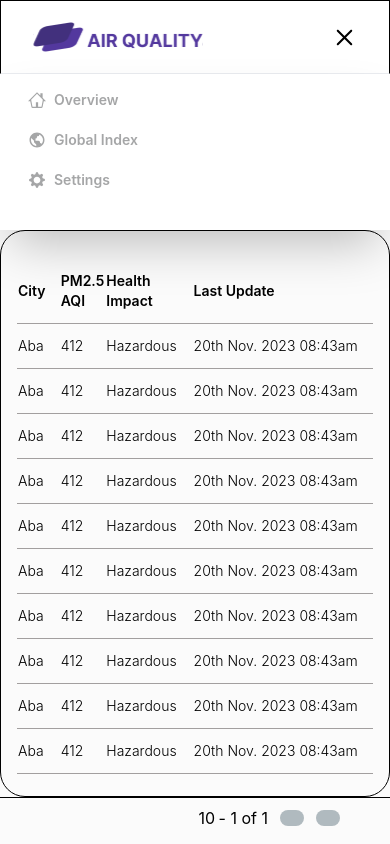
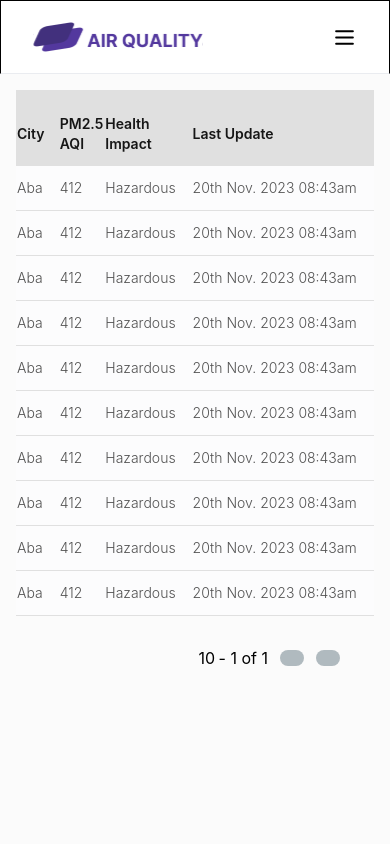
Before and after one commit to Shurrd/stutern-hackaton-air-quality, a React (Create React App) app: page /global-index in a window 390 px wide. Built offline with nearby package versions, Linux system fonts and the light colour scheme; the HTML template or start-up script is replaced by a standard one.

Commit message:
formatted table

```diff
--- a/src/components/Navbar.jsx
+++ b/src/components/Navbar.jsx
@@ -8,7 +8,7 @@ import { CgClose } from 'react-icons/cg';
 import navLinks from '../utils/navLinks';
 
 const Navbar = () => {
-  const [menu, setMenu] = useState(true);
+  const [menu, setMenu] = useState(false);
 
   const handleMenu = () => {
     setMenu((prev) => !prev);
--- a/src/components/Table/Table.jsx
+++ b/src/components/Table/Table.jsx
@@ -4,24 +4,13 @@ import React from 'react';
 
 const Table = ({ header, column, loader, url, label }) => {
   return (
-    <div className='rounded-[25px] border border-[rgba(141, 137, 137, 0.50] p-4 lg:p-8 shadow-table'>
-      {/* HEADING */}
-      {label && (
-        <div className='pb-6 border-b border-[#8d8989] border-opacity-80'>
-          <h2
-            className={`text-primary
-            text-2xl font-extrabold text-left`}
-          >
-            {label}
-          </h2>
-        </div>
-      )}
+    <div className='p-4 lg:p-8'>
       <div className='flex flex-col'>
         <div className='overflow-x-auto'>
           <div className='inline-block min-w-full'>
             <div className='overflow-hidden'>
               <table className=' min-w-full text-left text-sm font-light'>
-                <thead className=' font-medium border-b-[0.5px] border-[#8d8989] border-opacity-80'>
+                <thead className='font-semibold text-sm bg-[#e0e0e0] text-[#161616]'>
                   <tr className=''>
                     {header?.map(({ title, key }) => (
                       <th
@@ -37,7 +26,7 @@ const Table = ({ header, column, loader, url, label }) => {
                 <tbody>
                   {column?.map((row, i) => (
                     <tr
-                      className='transition duration-300 ease-in-out hover:bg-neutral-100 dark:border-neutral-500 dark:hover:bg-neutral-600 border-b-[0.5px] border-[#8d8989] border-opacity-80'
+                      className='transition duration-300 ease-in-out hover:bg-neutral-100 dark:hover:bg-neutral-100 border-b border-[#E0E0E0] bg-[#FCFCFD] text-[#525252]'
                       key={i}
                     >
                       {row?.map((item, index) => (
--- a/src/pages/globalIndex/GlobalIndexTable.jsx
+++ b/src/pages/globalIndex/GlobalIndexTable.jsx
@@ -41,9 +41,10 @@ const GlobalIndexTable = () => {
     []
   );
   return (
-    <div>
+    <div className='mb-9'>
+      <div></div>
       <Table header={TableHeader} column={airQualityInfoList} />
-      <div className='border-t border-t-table_border  border-opacity-10 pt-2'>
+      <div className='pt-2'>
         <Pagination
           query={query}
           setQuery={setQuery}
```
